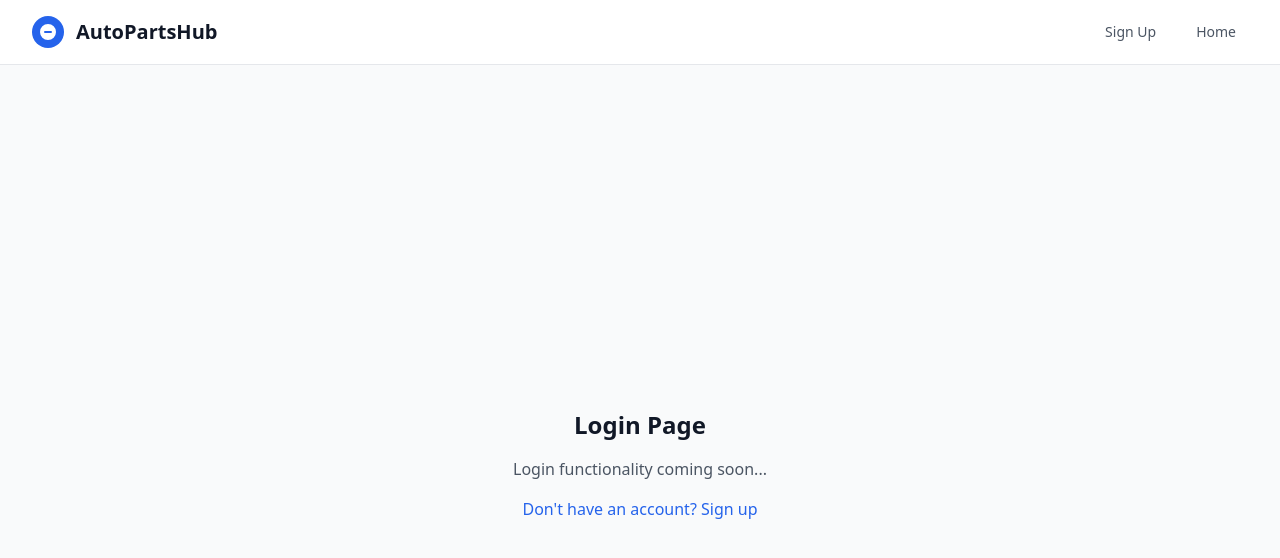
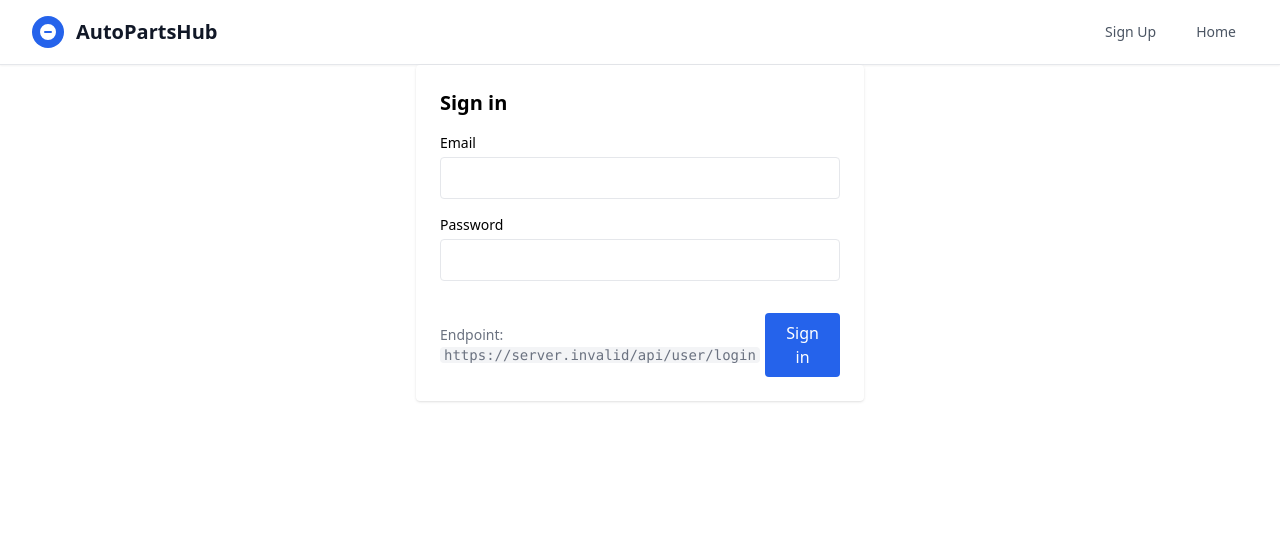
Before and after one commit to dev-rfgul/auto-hub, a React (Vite) app in the folder frontend/: page /login in a window 1280 px wide. Shown: the top 558 px of the page. Built offline with nearby package versions, Linux system fonts and the light colour scheme; no server answers.

Commit message:
implemented cookies in login as well

```diff
--- a/frontend/src/App.jsx
+++ b/frontend/src/App.jsx
@@ -3,9 +3,9 @@ import { Routes, Route, Link, useLocation } from 'react-router-dom'
 import Signup from './Pages/Signup'
 import DealerSignup from './Pages/DealerSignup';
 import AdminDashboard from './Pages/AdminDashboard';
-import { Store } from 'lucide-react';
 import StoreSignup from './Pages/StoreSignup';
 import ProductUpload from './Pages/ProductUpload';
+import LoginUser from './Pages/LoginUser';
 
 const NavigationHeader = () => {
   const location = useLocation();
@@ -70,15 +70,7 @@ const App = () => {
         <Route path='/admin-panel' element={<AdminDashboard />} />
         <Route path='/store-signup' element={<StoreSignup />} />
         <Route path='/product-upload' element={<ProductUpload />} />
-        <Route path="/login" element={
-          <div className="min-h-screen bg-gray-50 flex flex-col justify-center items-center">
-            <h1 className="text-2xl font-bold text-gray-900 mb-4">Login Page</h1>
-            <p className="text-gray-600">Login functionality coming soon...</p>
-            <Link to="/user-signup" className="mt-4 text-blue-600 hover:text-blue-500">
-              Don't have an account? Sign up
-            </Link>
-          </div>
-        } />
+        <Route path='/login' element={<LoginUser />} />
         <Route path="/dealer-dashboard" element={
           <div className="min-h-screen bg-gray-50 flex flex-col justify-center items-center">
             <h1 className="text-2xl font-bold text-gray-900 mb-4">Dealer Dashboard</h1>
--- /dev/null
+++ b/frontend/src/Pages/LoginUser.jsx
@@ -0,0 +1,90 @@
+import React, { useState } from 'react';
+import axios from 'axios';
+import { useNavigate } from 'react-router-dom';
+
+const LoginUser = () => {
+  const base = import.meta.env.VITE_BACKEND_URL || '';
+  const endpoint = `${base}/api/user/login`;
+  const navigate = useNavigate?.() || (() => {});
+
+  const [form, setForm] = useState({ email: '', password: '' });
+  const [loading, setLoading] = useState(false);
+  const [error, setError] = useState(null);
+  const [success, setSuccess] = useState(null);
+
+  const onChange = (e) => setForm((p) => ({ ...p, [e.target.name]: e.target.value }));
+
+  const validate = () => {
+    if (!form.email || !form.password) {
+      setError('Email and password are required');
+      return false;
+    }
+    if (!form.email.includes('@')) {
+      setError('Enter a valid email');
+      return false;
+    }
+    return true;
+  };
+
+  const onSubmit = async (e) => {
+    e.preventDefault();
+    setError(null);
+    setSuccess(null);
+    if (!validate()) return;
+    setLoading(true);
+    try {
+      const res = await axios.post(endpoint, { email: form.email, password: form.password }, { withCredentials: true });
+      setSuccess(res.data?.message || 'Login successful');
+      // backend sets cookies with withCredentials:true; navigate on success
+      setTimeout(() => navigate('/'), 700);
+    } catch (err) {
+      setError(err?.response?.data?.message || err.message || 'Login failed');
+    } finally {
+      setLoading(false);
+    }
+  };
+
+  return (
+    <div className="max-w-md mx-auto p-6 bg-white rounded shadow">
+      <h2 className="text-xl font-semibold mb-4">Sign in</h2>
+
+      {error && <div className="mb-3 text-sm text-red-700 bg-red-50 p-2 rounded">{error}</div>}
+      {success && <div className="mb-3 text-sm text-green-700 bg-green-50 p-2 rounded">{success}</div>}
+
+      <form onSubmit={onSubmit} className="space-y-4">
+        <div>
+          <label className="block text-sm font-medium">Email</label>
+          <input
+            name="email"
+            type="email"
+            value={form.email}
+            onChange={onChange}
+            className="mt-1 block w-full border rounded p-2"
+            required
+          />
+        </div>
+
+        <div>
+          <label className="block text-sm font-medium">Password</label>
+          <input
+            name="password"
+            type="password"
+            value={form.password}
+            onChange={onChange}
+            className="mt-1 block w-full border rounded p-2"
+            required
+          />
+        </div>
+
+        <div className="flex items-center justify-between pt-4">
+          <div className="text-sm text-gray-500">Endpoint: <code className="bg-gray-100 px-1 rounded">{endpoint}</code></div>
+          <button type="submit" disabled={loading} className="px-4 py-2 bg-blue-600 text-white rounded">
+            {loading ? 'Signing in...' : 'Sign in'}
+          </button>
+        </div>
+      </form>
+    </div>
+  );
+};
+
+export default LoginUser;
```
Also changed, not shown: 1 other file (tests, documents, lock files or other folders).
